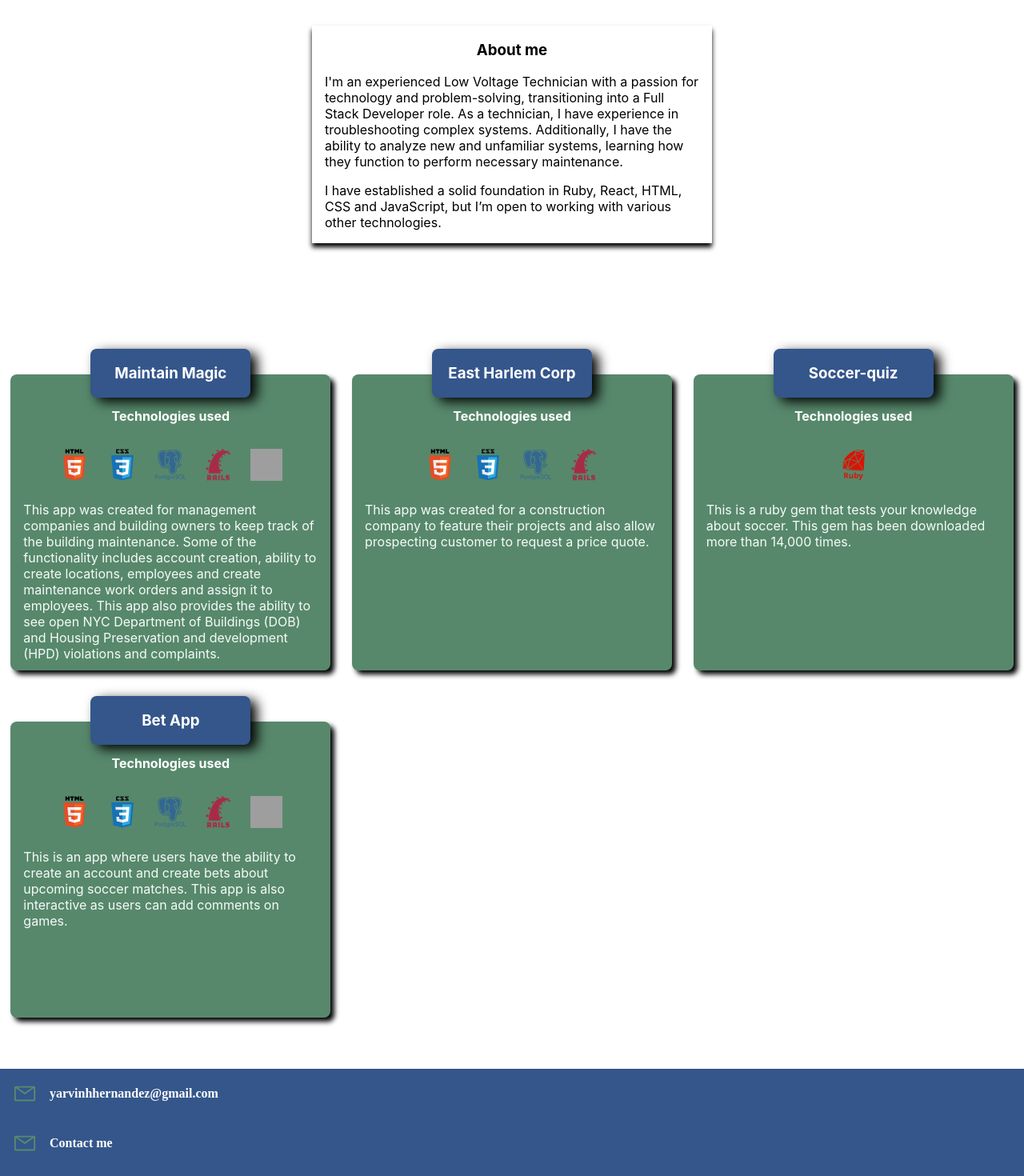
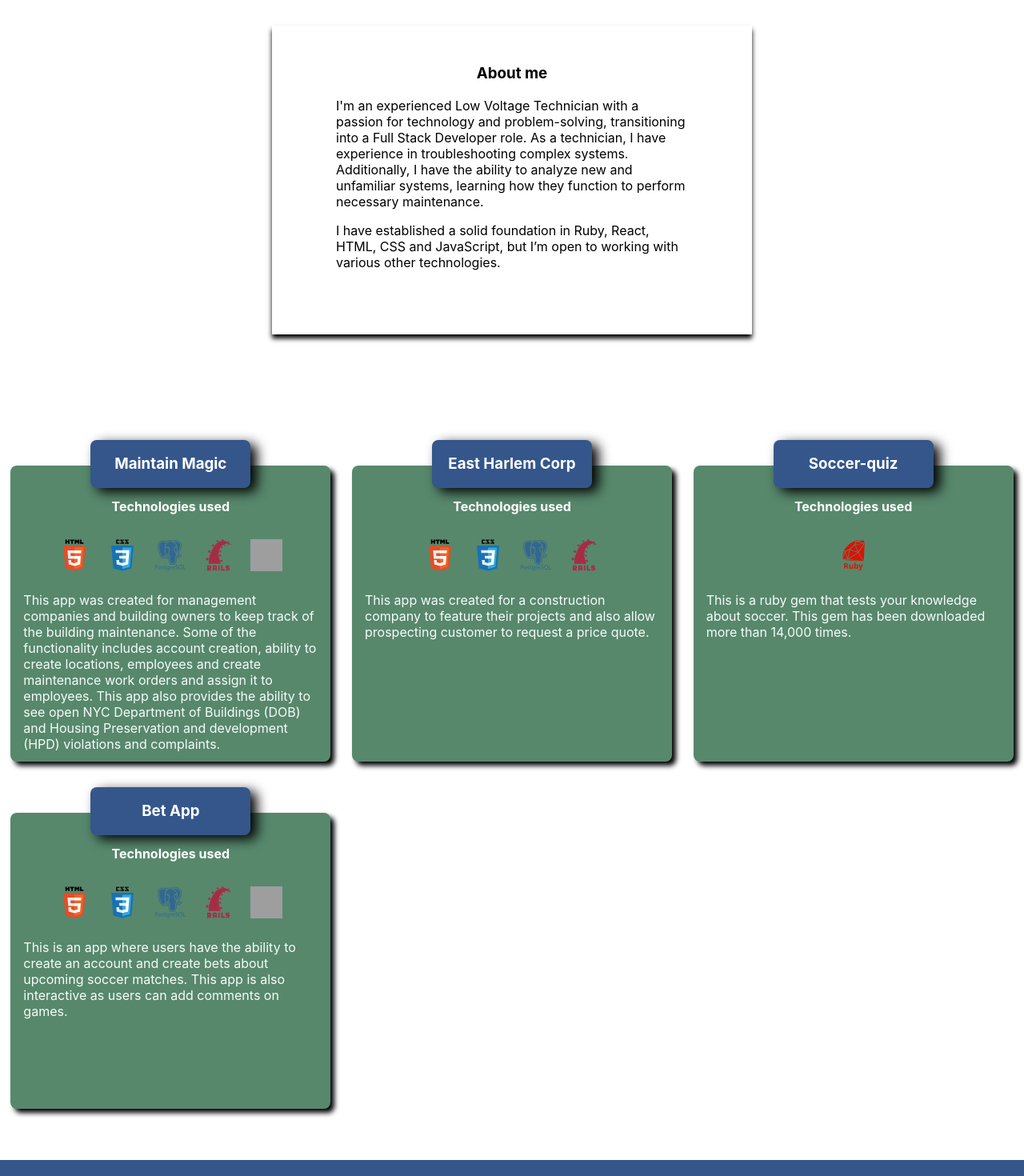
Before and after one commit to yarvinh/my-portfolio, a React (Create React App) app: page / in a window 1280 px wide. Shown: the part 260-1730 px from the top of the page at 80% size. Built offline with nearby package versions, Linux system fonts and the light colour scheme; grey boxes are pictures that could not be loaded.

Commit message:
delete phone number

```diff
--- a/public/index.html
+++ b/public/index.html
@@ -9,7 +9,6 @@
       name="description"
       content="Web site created using create-react-app"
     />
-    <link rel="apple-touch-icon" href="%PUBLIC_URL%/logo192.png" />
 
     <link rel="manifest" href="%PUBLIC_URL%/manifest.json" />
 
--- a/src/App.tsx
+++ b/src/App.tsx
@@ -1,5 +1,5 @@
 
-import {BrowserRouter, Routes, Route, Link} from 'react-router-dom'
+import {BrowserRouter, Routes, Route} from 'react-router-dom'
 import './App.css';
 import Footer from './components/Footer';
 import Resume from './components/Resume';
--- a/src/components/Footer.tsx
+++ b/src/components/Footer.tsx
@@ -9,10 +9,6 @@ const Footer = ()=>{
                 <img src="icons/email-icon.svg" className="footer-icons" alt="email icon"/>
                 <strong>{LABELS.email}</strong>
             </Link>
-            <Link to="tell:yarvinhhernandez@gamail.com" id="email-link" >
-                <img src="icons/email-icon.svg" className="footer-icons" alt="email icon"/>
-                <strong>Contact me</strong>
-            </Link>
         </section>
     )
 }
--- a/src/components/NavBar.tsx
+++ b/src/components/NavBar.tsx
@@ -21,6 +21,7 @@ const NavBar = ()=>{
                 <img src="icons/file.svg" className="resume-img" alt="github icon"/>
                 <strong>Resume</strong>
             </Link>
+
         </nav>
     )
 }
--- a/src/components/about.jsx
+++ b/src/components/about.jsx
@@ -3,8 +3,8 @@ import '../style/about.css'
 const About = ()=>{
    return (
      <section className="about-container">
-
         <article className="about">
+            <div id={"text-container"}>
               <h3 className="about-header">About me</h3>
                 <p>
                   I'm an experienced Low Voltage Technician with a passion for technology and problem-solving, transitioning into a Full Stack Developer role.
@@ -14,6 +14,7 @@ const About = ()=>{
                 <p>
                   I have established a solid foundation in Ruby, React, HTML, CSS and JavaScript, but I’m open to working with various other technologies.
                 </p>
+              </div>
         </article>
      </section>
    )
--- a/src/components/projects/project.tsx
+++ b/src/components/projects/project.tsx
@@ -5,6 +5,7 @@ const Project = ({description, projectName, icons ,url}: {description: string; p
 
     return (
         <div className="project-container">
+
             <Link to={url} className="project-header" target="_blank" rel="noopener noreferrer">
                 <h3>
                 {projectName}
@@ -14,7 +15,6 @@ const Project = ({description, projectName, icons ,url}: {description: string; p
                 <h4>Technologies used</h4>
                 <Technologies icons={icons}/>
                 <p className='project-text'>{description}</p>
-
             </article>
         </div>
     )
--- a/src/style/about.css
+++ b/src/style/about.css
@@ -9,17 +9,24 @@
     /* background-color: #34568B; */
     box-shadow: 0px 5px 6px black;
     height: 600px;
-    max-width: 500px;
+    max-width: 600px;
     gap: 10px;
     height:auto;
     margin-top: 100px;
     margin-bottom: 100px;
   }
 
-  .about p{
-    /* max-width: 500px; */
-    margin: 1rem;
+  #text-container{
+    margin-top: 3rem;
+    margin-bottom: 5rem;
+    margin-left: 5rem;
+    margin-right: 5rem;
   }
+
+  /* .about p{
+    margin-left: 5rem;
+    margin-right: 5rem;
+  } */
 
   .about-img{
     width: 300px;
--- a/src/style/projects.css
+++ b/src/style/projects.css
@@ -47,3 +47,8 @@
     color: #f6fbf8;
     margin: 1rem;
   }
+
+  .project-img{
+     width: 400px;
+     height: 200px;
+  }
```
Also changed, not shown: src/style/footer.css (+11 -0 lines), public/manifest.json. Lines whose indentation alone changed are shown as unchanged.
